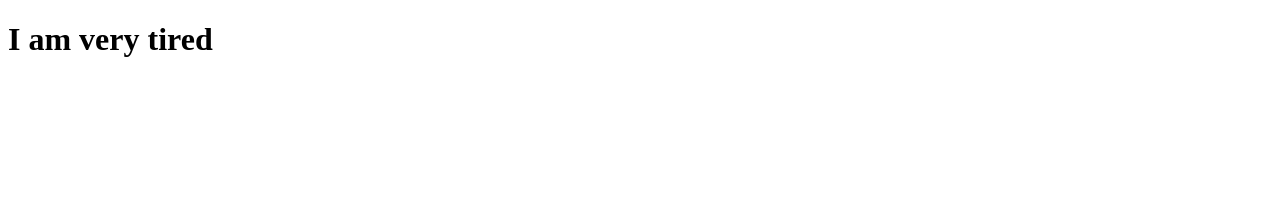
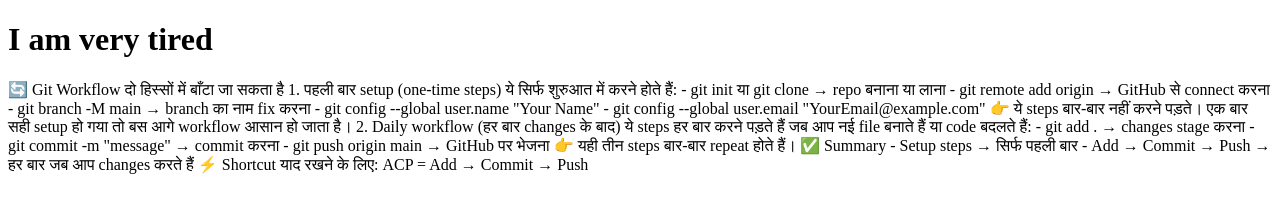
Before and after one commit to conceptEdu/Beginner2M1, a plain HTML site: page index.html in a window 1280 px wide. Drawn offline with Linux system fonts and the light colour scheme.

Commit message:
this is my first modification

```diff
--- a/index.html
+++ b/index.html
@@ -7,5 +7,29 @@
 </head>
 <body>
     <h1> I am very tired</h1>
+    <p>🔄 Git Workflow दो हिस्सों में बाँटा जा सकता है
+1. पहली बार setup (one‑time steps)
+ये सिर्फ शुरुआत में करने होते हैं:
+- git init या git clone <repo-url> → repo बनाना या लाना
+- git remote add origin <repo-url> → GitHub से connect करना
+- git branch -M main → branch का नाम fix करना
+- git config --global user.name "Your Name"
+- git config --global user.email "YourEmail@example.com"
+👉 ये steps बार‑बार नहीं करने पड़ते। एक बार सही setup हो गया तो बस आगे workflow आसान हो जाता है।
+
+2. Daily workflow (हर बार changes के बाद)
+ये steps हर बार करने पड़ते हैं जब आप नई file बनाते हैं या code बदलते हैं:
+- git add . → changes stage करना
+- git commit -m "message" → commit करना
+- git push origin main → GitHub पर भेजना
+👉 यही तीन steps बार‑बार repeat होते हैं।
+
+✅ Summary
+- Setup steps → सिर्फ पहली बार
+- Add → Commit → Push → हर बार जब आप changes करते हैं
+
+⚡ Shortcut याद रखने के लिए:
+ACP = Add → Commit → Push
+</p>
 </body>
 </html>
```
